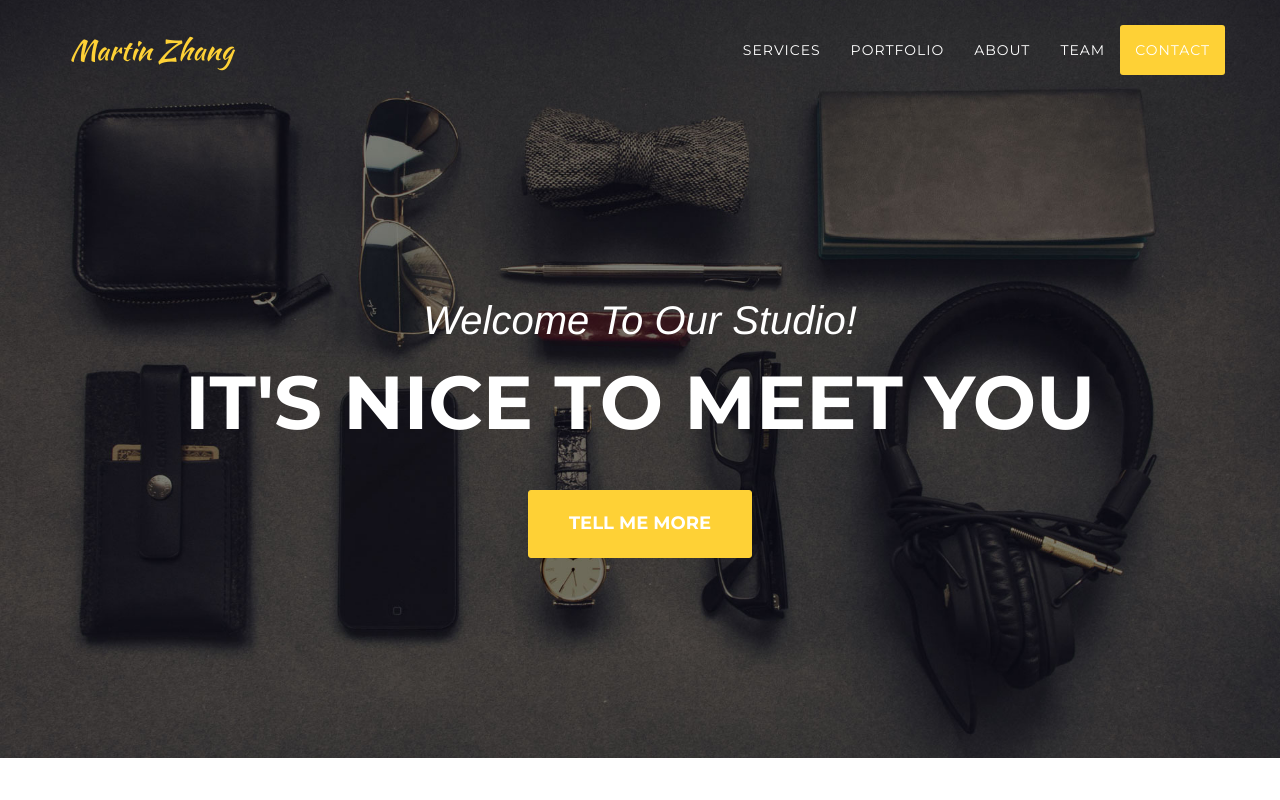
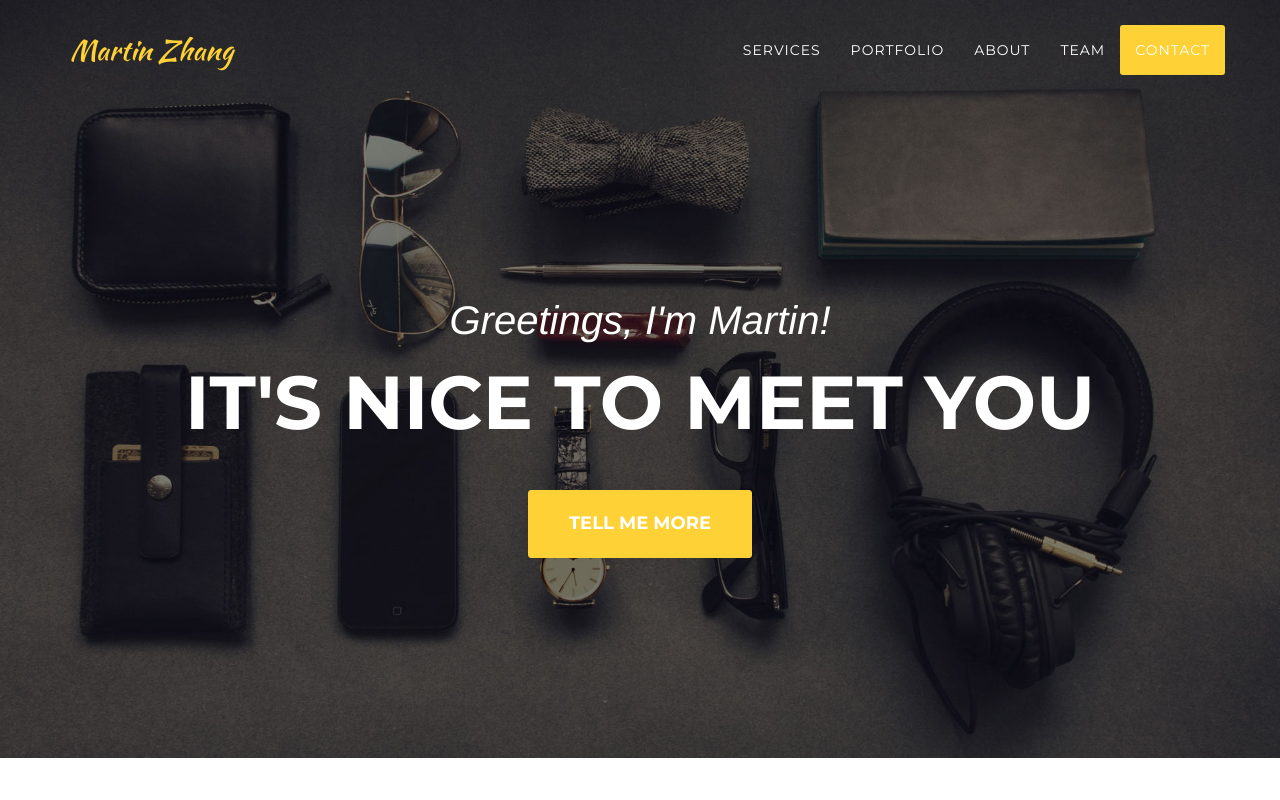
Before and after one commit to martin5696/martin5696.github.io, a website: page index.html in a window 1280 px wide. Shown: the top 800 px of the page. Drawn offline with nearby package versions, Linux system fonts and the light colour scheme; a web font is replaced by a local one.

Commit message:
Title text change

```diff
--- a/index.html
+++ b/index.html
@@ -78,7 +78,7 @@
     <header>
         <div class="container">
             <div class="intro-text">
-                <div class="intro-lead-in">Welcome To Our Studio!</div>
+                <div class="intro-lead-in">Greetings, I'm Martin!</div>
                 <div class="intro-heading">It's Nice To Meet You</div>
                 <a href="#services" class="page-scroll btn btn-xl">Tell Me More</a>
             </div>
```
